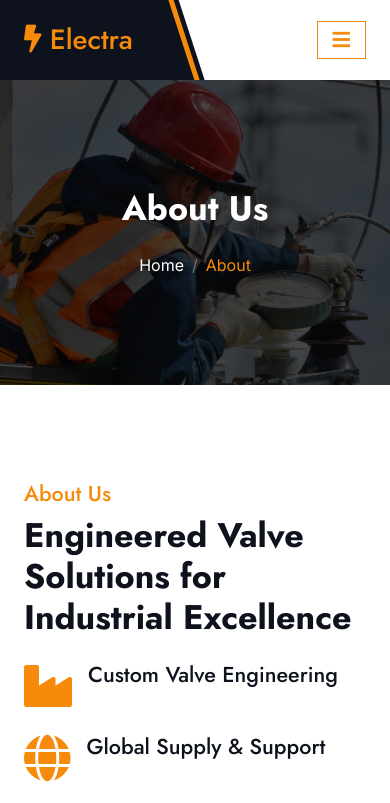
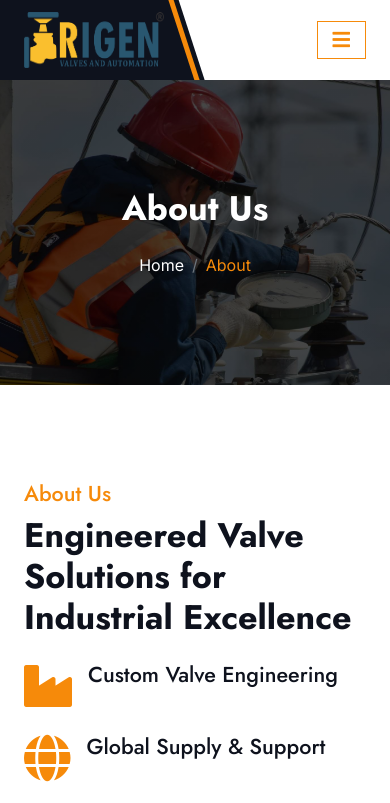
Before and after one commit to MustajabShaikh/rigen_valves, a plain HTML site: page about.html in a window 390 px wide. Shown: the top 803 px of the page. Drawn offline with nearby package versions, Linux system fonts and the light colour scheme; a web font is replaced by a local one.

Commit message:
Change logo for mobile screen

```diff
--- a/about.html
+++ b/about.html
@@ -99,10 +99,16 @@
               class="navbar navbar-expand-lg navbar-light d-flex justify-content-lg-end"
             >
               <a href="#" class="navbar-brand-2">
-                <h1 class="text-primary mb-0">
+                <!-- <h1 class="text-primary mb-0">
                   <i class="fas fa-bolt"></i> Electra
-                </h1>
+                </h1> -->
                 <!-- <img src="img/logo.png" alt="Logo"> -->
+                 <img
+                  src="img/logo.png"
+                  alt="Rigen"
+                  height="70%"
+                  width="70%"
+                />
               </a>
               <button
                 class="navbar-toggler"
```
Also changed, not shown: 404.html (+8 -2 lines), blog.html (+8 -2 lines), contact.html (+8 -2 lines), index.html (+8 -2 lines), project.html (+8 -2 lines), service.html (+8 -2 lines), team.html (+8 -2 lines).
